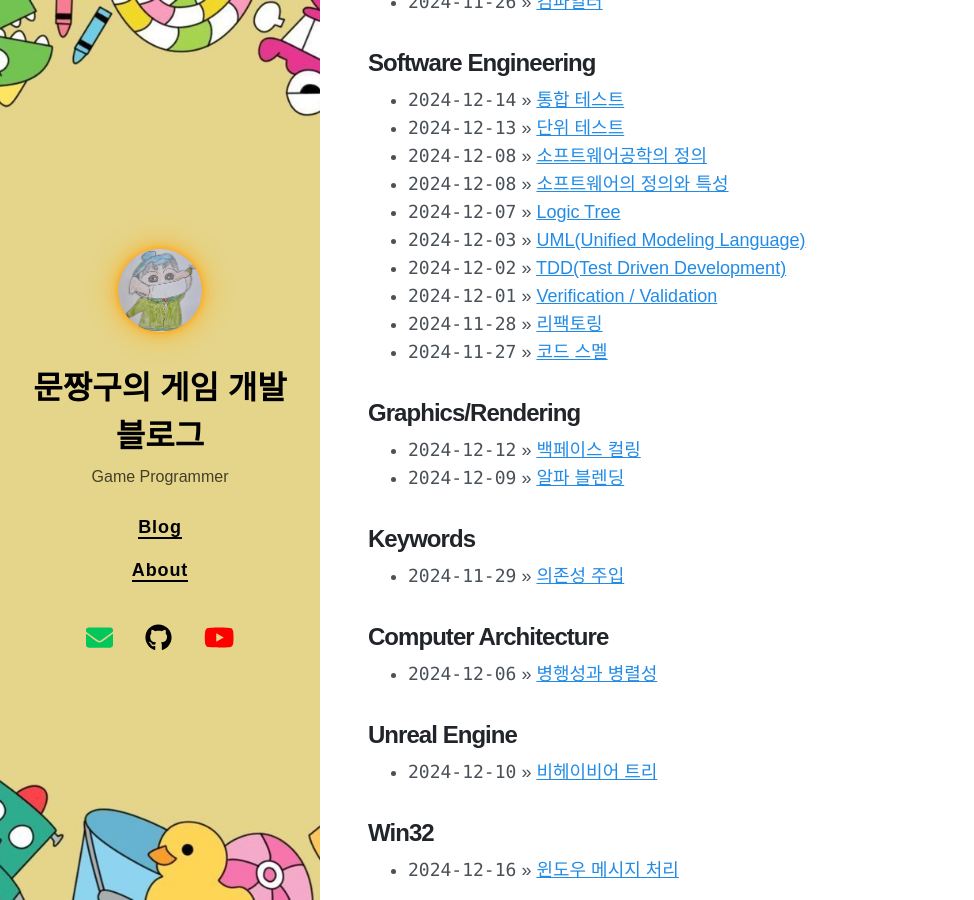
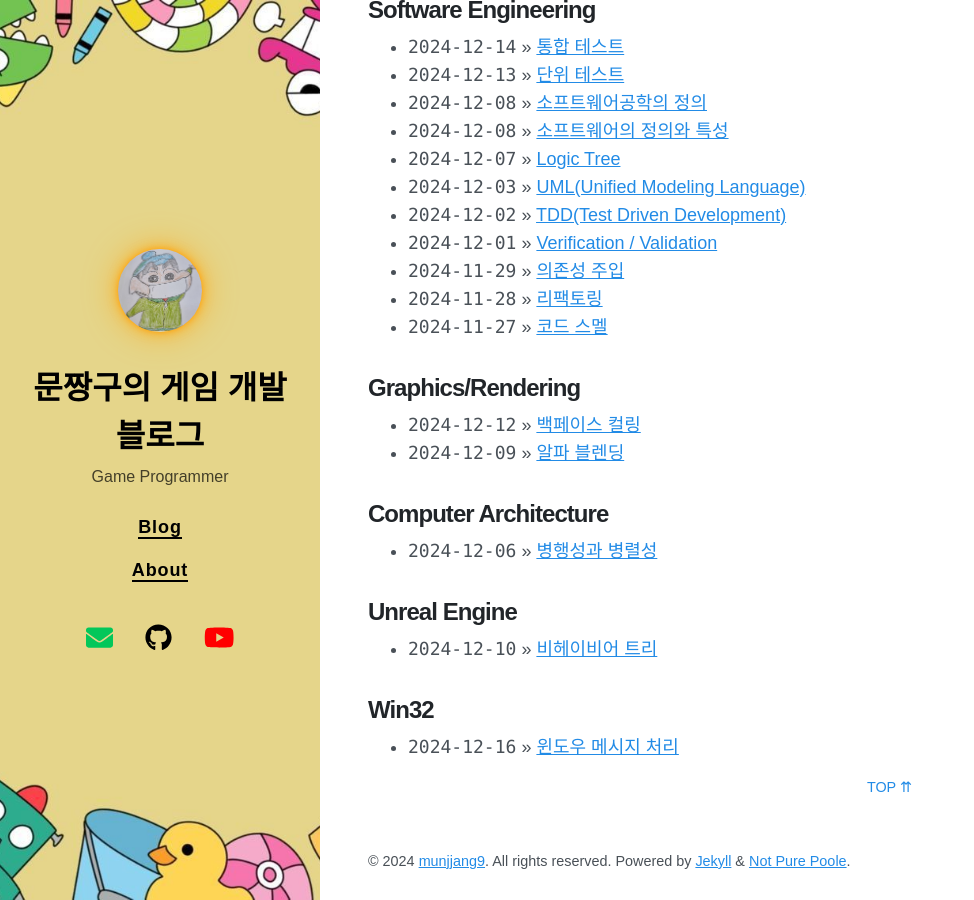
Before and after one commit to munjjang9/munjjang9.github.io, a Jekyll site: the page built from categories.md, in a window 1280 px wide and 900 px high, scrolled down 941 px. Shown: the whole window, without its empty margins (0-974 px from the left). Built offline with Jekyll 4.4.1, drawn with Linux system fonts in a browser that asks for light colours; nearby versions of some CDN libraries.

Commit message:
File Name & Tag Modified

```diff
--- a/_posts/2024-11-29-todays-keywords-dependency-injection.md
+++ b/_posts/2024-11-29-TK-dependency-injection.md
@@ -4,7 +4,7 @@ title: 의존성 주입
 author: munjjang9
 tags: [solid, principle]
 date: 2024-11-29 23:59 +0900
-categories: [Keywords]
+categories: [Software Engineering]
 toc: true
 ---
 
```
